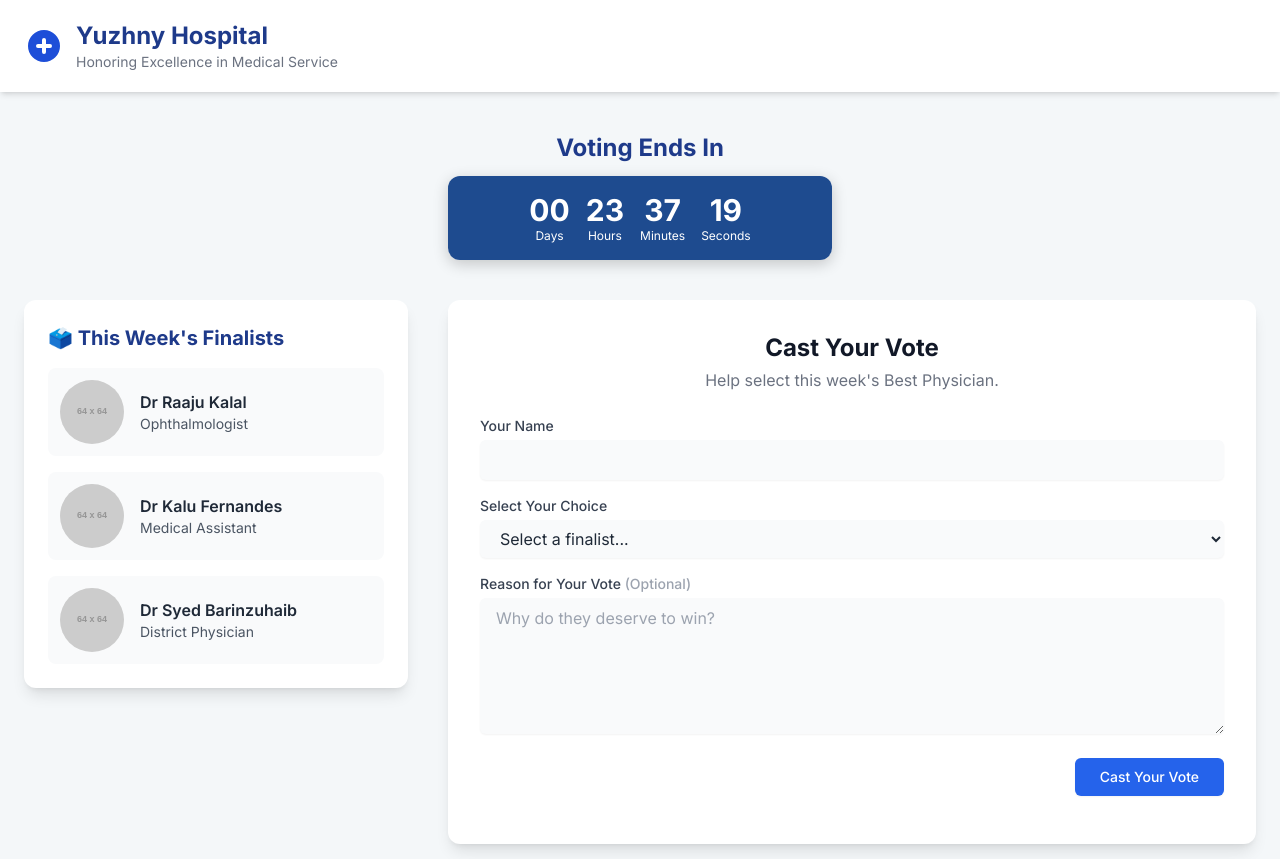
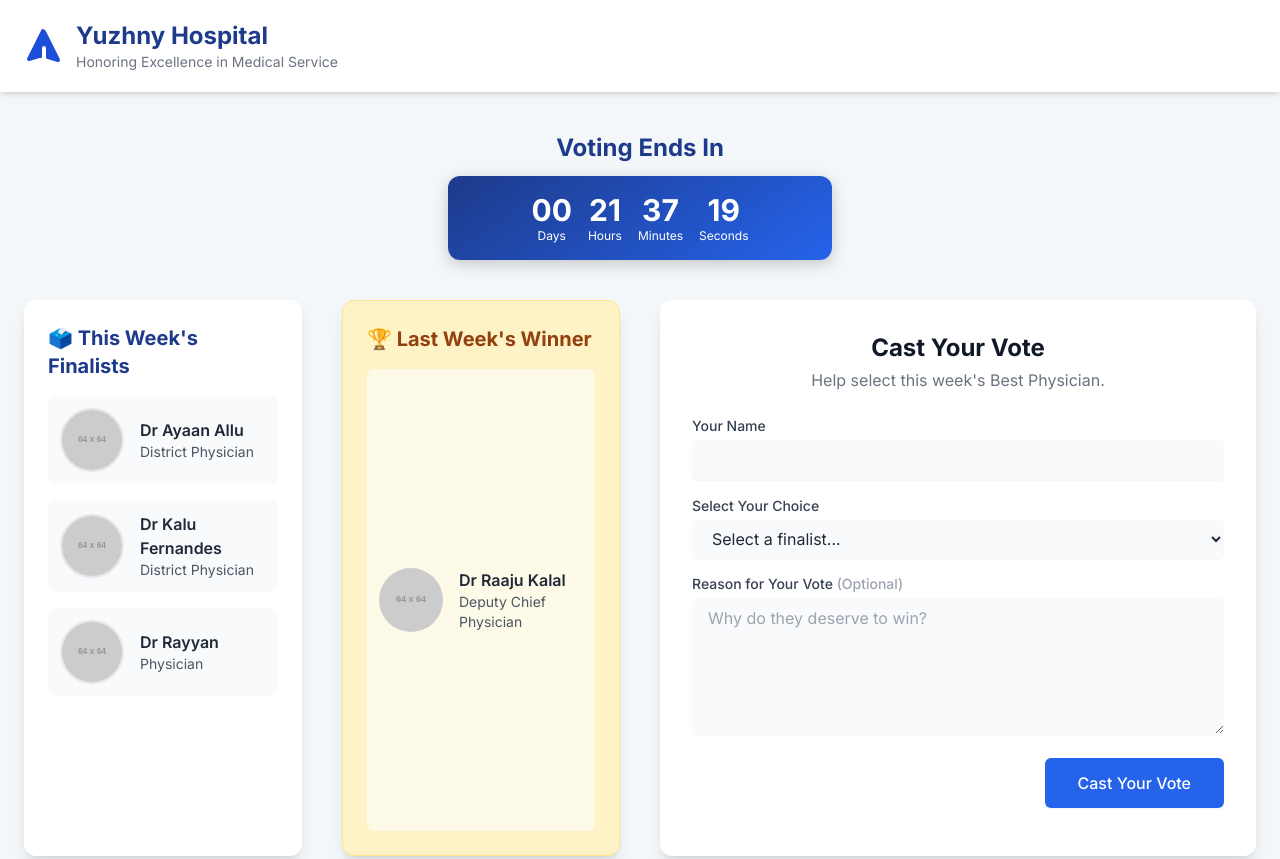
Before and after one commit to DrxEaruingam/-yuzhny-hospital-award, a plain HTML site: page index.html in a window 1280 px wide. Shown: the top 859 px of the page. Drawn offline with nearby package versions, Linux system fonts and the light colour scheme; placeholder pictures from the web are drawn by us.

Commit message:
second index.html

```diff
--- a/index.html
+++ b/index.html
@@ -6,12 +6,12 @@
     <title>Yuzhny Hospital - Best Physician Award</title>
     <script src="https://cdn.tailwindcss.com"></script>
     <link href="https://fonts.googleapis.com/css2?family=Inter:wght@400;500;600;700&display=swap" rel="stylesheet">
-    <!-- Confetti Library -->
+    <!-- Confetti Library for a fun celebration effect on vote -->
     <script src="https://cdn.jsdelivr.net/npm/canvas-confetti@1.9.2/dist/confetti.browser.min.js"></script>
     <style>
         body {
             font-family: 'Inter', sans-serif;
-            background-color: #f4f7f9;
+            background-color: #f4f7f9; /* A light, clean background color */
         }
         .fade-in {
             animation: fadeIn 1s ease-in-out;
@@ -27,9 +27,10 @@
         }
         .submit-button:hover {
             transform: translateY(-2px);
+            box-shadow: 0 4px 10px rgba(37, 99, 235, 0.3);
         }
         .countdown-box {
-            background: linear-gradient(145deg, #1e4b8f, #1e4b8f);
+            background: linear-gradient(145deg, #1e3a8a, #2563eb); /* A deep blue gradient */
             box-shadow: 0 4px 15px rgba(0, 0, 0, 0.2);
         }
         .finalist-card {
@@ -39,27 +40,34 @@
             transform: translateY(-5px);
             box-shadow: 0 10px 20px rgba(0, 0, 0, 0.1);
         }
-         .form-disabled {
-            opacity: 0.6;
-            pointer-events: none;
+        .winner-card {
+            background: linear-gradient(135deg, #facc15, #fbbf24); /* A celebratory gold gradient */
+            color: #333;
+            border: 2px solid #f59e0b;
         }
-        .winner-card {
-            background: linear-gradient(135deg, #fbc531, #f9ca24);
-            color: #333;
+        .winner-trophy {
+            font-size: 3rem;
+            animation: bounce 1.5s infinite;
+        }
+        @keyframes bounce {
+            0%, 100% { transform: translateY(0); }
+            50% { transform: translateY(-15px); }
         }
     </style>
 </head>
 <body class="text-gray-800">
 
-    <!-- Header -->
+    <!-- Header Section -->
     <header class="bg-white shadow-md">
-        <div class="container mx-auto px-6 py-5 flex items-center">
+        <div class="container mx-auto px-6 py-5 flex items-center justify-between">
+            <div class="flex items-center">
                 <svg xmlns="http://www.w3.org/2000/svg" class="h-10 w-10 text-blue-700 mr-3" viewBox="0 0 20 20" fill="currentColor">
-              <path fill-rule="evenodd" d="M10 18a8 8 0 100-16 8 8 0 000 16zm1-11a1 1 0 10-2 0v2H7a1 1 0 100 2h2v2a1 1 0 102 0v-2h2a1 1 0 100-2h-2V7z" clip-rule="evenodd" />
+                    <path d="M10.394 2.08a1 1 0 00-1.788 0l-7 14a1 1 0 001.169 1.409l5-1.429A1 1 0 009 15.571V11a1 1 0 112 0v4.571a1 1 0 00.725.962l5 1.428a1 1 0 001.17-1.408l-7-14z" />
                 </svg>
                 <div>
                     <h1 class="text-2xl font-bold text-blue-900">Yuzhny Hospital</h1>
                     <p class="text-sm text-gray-500">Honoring Excellence in Medical Service</p>
+                </div>
             </div>
         </div>
     </header>
@@ -67,57 +75,62 @@
     <!-- Main Content -->
     <main class="container mx-auto px-6 py-10">
 
-        <!-- Countdown / Winner Section -->
+        <!-- This section will dynamically show either the countdown or the winner -->
         <section id="statusWrapper" class="mb-10 text-center fade-in">
-             <div id="countdownWrapper">
-                 <h2 id="countdownTitle" class="text-2xl font-bold text-blue-900 mb-3">Voting Status</h2>
-                 <div id="countdown" class="countdown-box text-white p-4 rounded-xl max-w-sm mx-auto flex justify-center space-x-4">
-                    <div><span id="days" class="text-3xl font-bold"></span><div class="text-xs">Days</div></div>
-                    <div><span id="hours" class="text-3xl font-bold"></span><div class="text-xs">Hours</div></div>
-                    <div><span id="minutes" class="text-3xl font-bold"></span><div class="text-xs">Minutes</div></div>
-                    <div><span id="seconds" class="text-3xl font-bold"></span><div class="text-xs">Seconds</div></div>
-                 </div>
-             </div>
+            <!-- This container will be replaced by the winner announcement when voting ends -->
         </section>
 
-        <div class="grid grid-cols-1 lg:grid-cols-3 gap-10">
+        <div class="grid grid-cols-1 lg:grid-cols-2 gap-10">
 
-            <!-- Left Column: Finalists -->
-            <div id="finalistsSection" class="lg:col-span-1 space-y-8">
-                <div class="bg-white p-6 rounded-xl shadow-lg fade-in">
+            <!-- Left Column: Info Cards (Finalists and Previous Winner) -->
+            <div class="grid grid-cols-1 sm:grid-cols-2 gap-10">
+                <!-- This Week's Finalists Card -->
+                <div class="bg-white p-6 rounded-xl shadow-lg fade-in flex flex-col">
                     <h2 class="text-xl font-bold text-blue-900 mb-4">🗳️ This Week's Finalists</h2>
-                    <div class="space-y-4">
+                    <div class="space-y-4 flex-grow">
                         <!-- Finalist 1 -->
                         <div class="finalist-card bg-gray-50 p-3 rounded-lg flex items-center space-x-4">
-                            <img src="https://placehold.co/64x64/E2E8F0/4A5568?text=RK" alt="Dr Raaju Kalal" class="w-16 h-16 rounded-full object-cover">
+                            <img src="https://placehold.co/64x64/E2E8F0/4A5568?text=AA" alt="Dr Ayaan Allu" class="w-16 h-16 rounded-full object-cover border-2 border-gray-200">
                             <div>
-                                <p class="font-semibold text-gray-800">Dr Raaju Kalal</p>
-                                <p class="text-sm text-gray-600">Ophthalmologist</p>
+                                <p class="font-semibold text-gray-800">Dr Ayaan Allu</p>
+                                <p class="text-sm text-gray-600">District Physician</p>
                             </div>
                         </div>
                         <!-- Finalist 2 -->
                          <div class="finalist-card bg-gray-50 p-3 rounded-lg flex items-center space-x-4">
-                             <img src="https://placehold.co/64x64/E2E8F0/4A5568?text=KF" alt="Dr Kalu Fernandes" class="w-16 h-16 rounded-full object-cover">
+                            <img src="https://placehold.co/64x64/E2E8F0/4A5568?text=KF" alt="Dr Kalu Fernandes" class="w-16 h-16 rounded-full object-cover border-2 border-gray-200">
                             <div>
                                 <p class="font-semibold text-gray-800">Dr Kalu Fernandes</p>
-                                <p class="text-sm text-gray-600">Medical Assistant</p>
+                                <p class="text-sm text-gray-600">District Physician</p>
                             </div>
                         </div>
                         <!-- Finalist 3 -->
                          <div class="finalist-card bg-gray-50 p-3 rounded-lg flex items-center space-x-4">
-                             <img src="https://placehold.co/64x64/E2E8F0/4A5568?text=SB" alt="Dr Syed Barinzuhaib" class="w-16 h-16 rounded-full object-cover">
+                            <img src="https://placehold.co/64x64/E2E8F0/4A5568?text=DR" alt="Dr Rayyan" class="w-16 h-16 rounded-full object-cover border-2 border-gray-200">
                             <div>
-                                <p class="font-semibold text-gray-800">Dr Syed Barinzuhaib</p>
-                                <p class="text-sm text-gray-600">District Physician</p>
+                                <p class="font-semibold text-gray-800">Dr Rayyan</p>
+                                <p class="text-sm text-gray-600">Physician</p>
                             </div>
+                        </div>
+                    </div>
+                </div>
+
+                <!-- Previous Winner Section -->
+                <div class="bg-amber-100 border border-amber-200 p-6 rounded-xl shadow-lg fade-in flex flex-col" style="animation-delay: 0.1s;">
+                    <h3 class="text-xl font-bold text-amber-800 mb-4">🏆 Last Week's Winner</h3>
+                    <div class="bg-white/60 p-3 rounded-lg flex items-center space-x-4 flex-grow">
+                        <img src="https://placehold.co/64x64/dbeafe/1e3a8a?text=RK" alt="Dr Raaju Kalal" class="w-16 h-16 rounded-full object-cover">
+                        <div>
+                            <p class="font-semibold text-gray-800">Dr Raaju Kalal</p>
+                            <p class="text-sm text-gray-600">Deputy Chief Physician</p>
                         </div>
                     </div>
                 </div>
             </div>
 
             <!-- Right Column: Voting Form -->
-            <div id="votingFormSection" class="lg:col-span-2">
-                <section class="bg-white p-8 rounded-xl shadow-lg fade-in" style="animation-delay: 0.2s;">
+            <div>
+                <section class="bg-white p-8 rounded-xl shadow-lg fade-in h-full" style="animation-delay: 0.2s;">
                     <h2 class="text-2xl font-bold text-gray-900 mb-1 text-center">Cast Your Vote</h2>
                     <p class="text-center text-gray-500 mb-6">Help select this week's Best Physician.</p>
 
@@ -126,32 +139,32 @@
                             <div class="space-y-4">
                                 <div>
                                     <label for="voterName" class="block text-sm font-medium text-gray-700">Your Name</label>
-                                    <input type="text" id="voterName" name="Voter Name" required class="mt-1 form-input block w-full px-4 py-2 bg-gray-50 border-gray-300 rounded-md shadow-sm">
+                                    <input type="text" id="voterName" name="Voter Name" required class="mt-1 form-input block w-full px-4 py-2 bg-gray-50 border-gray-300 rounded-md shadow-sm transition">
                                 </div>
 
                                 <div>
                                     <label for="vote" class="block text-sm font-medium text-gray-700">Select Your Choice</label>
-                                    <select id="vote" name="Voted For" required class="mt-1 form-input block w-full px-4 py-2 bg-gray-50 border-gray-300 rounded-md shadow-sm">
+                                    <select id="vote" name="Voted For" required class="mt-1 form-input block w-full px-4 py-2 bg-gray-50 border-gray-300 rounded-md shadow-sm transition">
                                         <option value="" disabled selected>Select a finalist...</option>
-                                        <option value="Dr Raaju Kalal">Dr Raaju Kalal</option>
+                                        <option value="Dr Ayaan Allu">Dr Ayaan Allu</option>
                                         <option value="Dr Kalu Fernandes">Dr Kalu Fernandes</option>
-                                        <option value="Dr Syed Barinzuhaib">Dr Syed Barinzuhaib</option>
+                                        <option value="Dr Rayyan">Dr Rayyan</option>
                                     </select>
                                 </div>
 
                                 <div>
                                     <label for="reason" class="block text-sm font-medium text-gray-700">Reason for Your Vote <span class="text-gray-400">(Optional)</span></label>
-                                    <textarea id="reason" name="Reason for Vote" rows="5" class="mt-1 form-input block w-full px-4 py-2 bg-gray-50 border-gray-300 rounded-md shadow-sm" placeholder="Why do they deserve to win?"></textarea>
+                                    <textarea id="reason" name="Reason for Vote" rows="5" class="mt-1 form-input block w-full px-4 py-2 bg-gray-50 border-gray-300 rounded-md shadow-sm transition" placeholder="Why do they deserve to win?"></textarea>
                                 </div>
                             </div>
 
                             <div class="mt-6 text-right">
-                                <button type="submit" id="submitButton" class="submit-button inline-flex justify-center py-2 px-6 border border-transparent shadow-sm text-sm font-medium rounded-md text-white bg-blue-600 hover:bg-blue-700 focus:outline-none focus:ring-2 focus:ring-offset-2 focus:ring-blue-500 transition">
+                                <button type="submit" id="submitButton" class="submit-button inline-flex justify-center py-3 px-8 border border-transparent shadow-sm text-base font-medium rounded-md text-white bg-blue-600 hover:bg-blue-700 focus:outline-none focus:ring-2 focus:ring-offset-2 focus:ring-blue-500 transition">
                                     Cast Your Vote
                                 </button>
                             </div>
                         </fieldset>
-                        <p id="formStatus" class="text-center mt-4 text-sm"></p>
+                        <p id="formStatus" class="text-center mt-4 text-sm font-medium"></p>
                     </form>
                 </section>
             </div>
@@ -164,65 +177,108 @@
     </footer>
 
     <script>
-        const countdownTitle = document.getElementById("countdownTitle");
-        const votingFieldset = document.getElementById("votingFieldset");
-        const submitButton = document.getElementById("submitButton");
+        document.addEventListener('DOMContentLoaded', () => {
+            const statusWrapper = document.getElementById('statusWrapper');
+            const votingFieldset = document.getElementById('votingFieldset');
+            const submitButton = document.getElementById('submitButton');
+            const form = document.getElementById('votingForm');
+            const formStatus = document.getElementById('formStatus');
 
-        function getISTTime() {
-            const now = new Date();
-            const utcTime = now.getTime() + (now.getTimezoneOffset() * 60000);
-            return new Date(utcTime + (330 * 60000));
+            // --- Configuration ---
+            // Set a fixed end time for the voting period.
+            // This is Sunday, July 13, 2025, at 10:00 PM IST (22:00).
+            // This creates a 22-hour voting window starting from midnight.
+            const votingEndTime = new Date('2025-07-13T22:00:00.000+05:30');
+
+            const WINNER_NAME = "Dr Kalu Fernandes";
+            const WINNER_SPECIALTY = "District Physician";
+            const WINNER_IMAGE_TEXT = "KF";
+
+            // --- UI Functions ---
+            function displayEndOfVoting() {
+                // This function is called after voting ends to show the winner.
+                statusWrapper.innerHTML = `
+                    <div class="winner-card p-6 rounded-xl max-w-md mx-auto shadow-xl">
+                        <div class="winner-trophy mb-2">🏆</div>
+                        <h2 class="text-2xl font-bold text-yellow-900 mb-2">Voting has now closed!</h2>
+                        <p class="text-lg text-yellow-800 mb-4">Announcing the winner:</p>
+                        <div class="flex items-center justify-center space-x-4">
+                             <img src="https://placehold.co/80x80/fde047/a16207?text=${WINNER_IMAGE_TEXT}" alt="${WINNER_NAME}" class="w-20 h-20 rounded-full object-cover border-4 border-yellow-500">
+                             <div>
+                                <p class="text-xl font-bold">${WINNER_NAME}</p>
+                                <p class="text-md">${WINNER_SPECIALTY}</p>
+                             </div>
+                        </div>
+                        <p class="mt-4 text-sm text-yellow-800">Thank you to everyone who voted!</p>
+                    </div>
+                `;
+                // Disable the form completely
+                votingFieldset.disabled = true;
+                submitButton.textContent = 'Voting Closed';
+                submitButton.classList.add('bg-gray-400', 'hover:bg-gray-400');
+                submitButton.classList.remove('bg-blue-600', 'hover:bg-blue-700');
             }
 
-        const countdownFunction = setInterval(function() {
-            const nowIST = getISTTime();
+            function setupCountdown() {
+                // Insert the countdown HTML structure into the page
+                statusWrapper.innerHTML = `
+                    <h2 id="countdownTitle" class="text-2xl font-bold text-blue-900 mb-3">Voting Ends In</h2>
+                    <div id="countdown" class="countdown-box text-white p-4 rounded-xl max-w-sm mx-auto flex justify-center space-x-4">
+                        <div><span id="days" class="text-3xl font-bold">00</span><div class="text-xs">Days</div></div>
+                        <div><span id="hours" class="text-3xl font-bold">00</span><div class="text-xs">Hours</div></div>
+                        <div><span id="minutes" class="text-3xl font-bold">00</span><div class="text-xs">Minutes</div></div>
+                        <div><span id="seconds" class="text-3xl font-bold">00</span><div class="text-xs">Seconds</div></div>
+                    </div>
+                `;
 
-            // Set the end of the voting period to the next midnight IST
-            const votingEnd = new Date(nowIST);
-            votingEnd.setDate(nowIST.getDate() + 1);
-            votingEnd.setHours(0, 0, 0, 0);
-
-            const distance = votingEnd.getTime() - nowIST.getTime();
+                // Set up an interval to update the countdown every second
+                const countdownInterval = setInterval(() => {
+                    // Get the current time. Using new Date() is fine because votingEndTime is an absolute time value.
+                    const now = new Date();
+                    const distance = votingEndTime.getTime() - now.getTime();
 
                     if (distance > 0) {
-                 // --- VOTING IS OPEN ---
-                countdownTitle.textContent = "Voting Ends In";
-                votingFieldset.disabled = false;
-                if (!submitButton.disabled) {
-                    submitButton.textContent = "Cast Your Vote";
-                }
-
+                        // If there is still time left, calculate days, hours, minutes, seconds
                         const days = Math.floor(distance / (1000 * 60 * 60 * 24));
                         const hours = Math.floor((distance % (1000 * 60 * 60 * 24)) / (1000 * 60 * 60));
                         const minutes = Math.floor((distance % (1000 * 60 * 60)) / (1000 * 60));
                         const seconds = Math.floor((distance % (1000 * 60)) / 1000);
 
+                        // Update the display with the new values
                         document.getElementById("days").innerText = String(days).padStart(2, '0');
                         document.getElementById("hours").innerText = String(hours).padStart(2, '0');
                         document.getElementById("minutes").innerText = String(minutes).padStart(2, '0');
                         document.getElementById("seconds").innerText = String(seconds).padStart(2, '0');
                     } else {
-                // --- VOTING IS CLOSED ---
-                clearInterval(countdownFunction);
-                countdownWrapper.innerHTML = "<h2 class='text-2xl font-bold text-red-600 mb-3'>Voting for this cycle has CLOSED.</h2>";
-                votingFieldset.disabled = true;
-                submitButton.textContent = "Voting Closed";
+                        // If the countdown is finished, stop the timer and show the winner
+                        clearInterval(countdownInterval);
+                        displayEndOfVoting();
                     }
                 }, 1000);
+            }
 
+            // --- Initial Page Load Logic ---
+            function initializePage() {
+                const now = new Date();
+                // Check if the current time is already past the voting end time
+                if (now.getTime() >= votingEndTime.getTime()) {
+                    // If voting is over, show the winner immediately
+                    displayEndOfVoting();
+                } else {
+                    // If voting is still active, start the countdown
+                    setupCountdown();
+                }
+            }
 
             // --- Form Submission Logic ---
-        const form = document.getElementById("votingForm");
-        const status = document.getElementById("formStatus");
-
             async function handleSubmit(event) {
                 event.preventDefault();
                 const data = new FormData(event.target);
 
                 submitButton.disabled = true;
                 submitButton.textContent = "Submitting...";
-            status.innerHTML = "";
-            status.classList.remove('text-green-600', 'text-red-600');
+                formStatus.innerHTML = "";
+                formStatus.classList.remove('text-green-600', 'text-red-600');
 
                 try {
                     const response = await fetch(event.target.action, {
@@ -232,27 +288,34 @@
                     });
 
                     if (response.ok) {
+                        // Celebrate with confetti!
                         confetti({ particleCount: 150, spread: 90, origin: { y: 0.6 } });
-                    status.innerHTML = "Thank you! Your vote has been submitted successfully.";
-                    status.classList.add('text-green-600');
+                        formStatus.innerHTML = "Thank you! Your vote has been submitted successfully.";
+                        formStatus.classList.add('text-green-600');
                         form.reset();
                     } else {
                         const responseData = await response.json();
                         if (Object.hasOwn(responseData, 'errors')) {
-                        status.innerHTML = responseData.errors.map(error => error.message).join(", ");
+                            formStatus.innerHTML = responseData.errors.map(error => error.message).join(", ");
                         } else {
-                        status.innerHTML = "Oops! There was a problem submitting your vote.";
+                            formStatus.innerHTML = "Oops! There was a problem submitting your vote.";
                         }
-                    status.classList.add('text-red-600');
+                        formStatus.classList.add('text-red-600');
                     }
                 } catch (error) {
-                status.innerHTML = "Oops! There was a problem submitting your vote.";
-                status.classList.add('text-red-600');
+                    formStatus.innerHTML = "Oops! There was a network error. Please try again.";
+                    formStatus.classList.add('text-red-600');
                 }
 
                 submitButton.disabled = false;
+                submitButton.textContent = "Cast Your Vote";
             }
+
             form.addEventListener("submit", handleSubmit);
+
+            // Run the initial setup when the page loads
+            initializePage();
+        });
     </script>
 
 </body>
```
Lines whose indentation alone changed are shown as unchanged.
